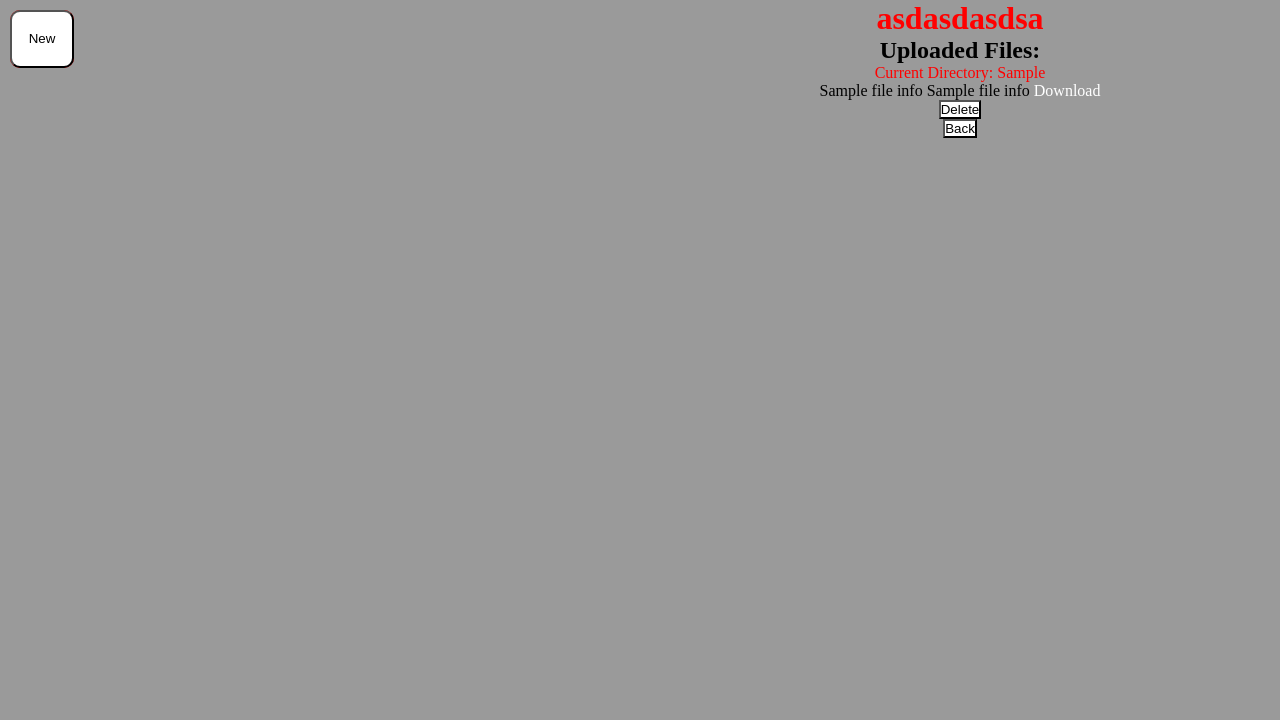
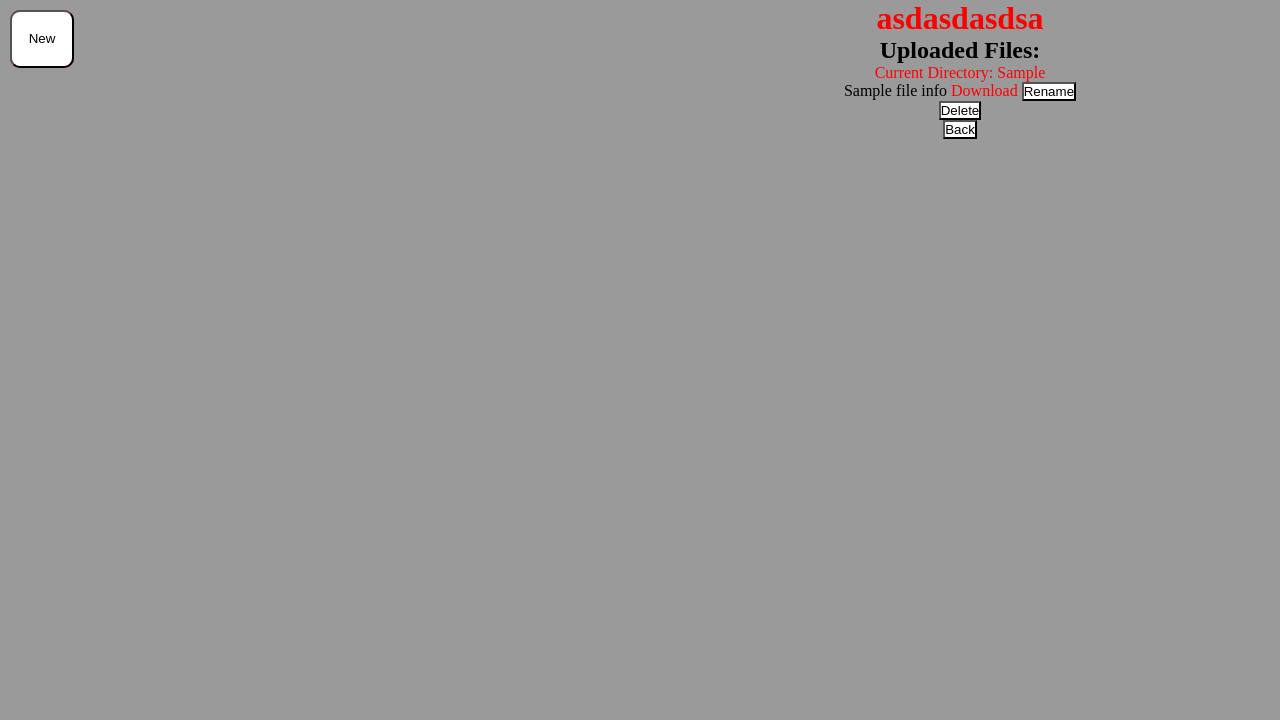
Before and after one commit to JilbertVasquez/batstateu_drive, a Django app: template templates/dashboardextend.html in a window 1280 px wide. Shown: the part 80-800 px from the top of the page. Run offline with Django 5.2, Linux system fonts and the light colour scheme; the template is opened without the code that fills it: most values are stand-ins (such as "Sample title", 1, 10 or a date in 2020).

Commit message:
rename function added

```diff
--- a/batstateu_drive/urls.py
+++ b/batstateu_drive/urls.py
@@ -31,5 +31,8 @@ urlpatterns = [
     # path('view_folder/<str:folder_name>/', views.view_folder, name='view_folder'),
     path('view_folder/<path:folder_path>/', views.view_folder, name='view_folder'),
     path('handle_create_folder/', views.handle_create_folder, name='handle_create_folder'),
+    # path('rename/', views.rename_item, name='rename_item'),
+    path('rename/file/', views.rename_file, name='rename_file'),
+    path('rename/folder/', views.rename_folder, name='rename_folder'),
 
 ]
--- a/static/dashboard.css
+++ b/static/dashboard.css
@@ -77,7 +77,8 @@ h1 {
 
 .download-section {
     width:  50%;
-    background-color: rgb(154, 154, 154);;
+    background-color: rgb(154, 154, 154);
+    /* background-color: red; */
 }
 
 button {
@@ -85,6 +86,13 @@ button {
 }
 
 ul li a {
-    color: white;
+    color: red;
     text-decoration: none;
 }
+
+.foldercreation {
+    display: none;
+    background-color: white;
+    width: 40%;
+    height: 40%;
+}
--- a/templates/basedashboard.html
+++ b/templates/basedashboard.html
@@ -23,6 +23,9 @@
                 <div class="toggle-upload-buttons">
                     <button onclick="toggleUploadButtons()">New</button>
                     {% comment %} <h1>HELLO WORLD</h1> {% endcomment %}
+                </div>
+                <div class = "foldercreation">
+                    <h1>HELLO WORLD</h1>
                 </div>
                 <div class="upload-buttons">
                     <form method="POST" enctype="multipart/form-data" id="upload-form" action="{% url 'handle_create_folder' %}">
@@ -93,10 +96,13 @@
 
                         function toggleUploadButtons() {
                             var uploadButtons = document.querySelector('.upload-buttons');
-                            if (uploadButtons.style.display === "none") {
+                            var foldercreationbutton = document.querySelector('.foldercreation');
+                            if (uploadButtons.style.display === "none" || foldercreationbutton.style.display === "none") {
                                 uploadButtons.style.display = "block";
+                                foldercreationbutton.style.display = "block";
                             } else {
                                 uploadButtons.style.display = "none";
+                                foldercreationbutton.style.display = "none";
                             }
                         }
 
@@ -111,5 +117,6 @@
         </div>
 
 
+
     </body>
     </html>
--- a/templates/dashboardextend.html
+++ b/templates/dashboardextend.html
@@ -15,16 +15,18 @@
                     <span>{{ file_info.name }}</span>
                     <!-- Add view folder link with current directory path -->
                     <a href="{% url 'view_folder' folder_path=file_info.full_path %}">View Folder</a>
+                    <button class="rename-btn-folder" data-item="{{ file_info.name }}" data-is-dir="true">Rename</button>
                 {% else %}
                     <span>{{ file_info.name }}</span>
                     <!-- Add download link -->
                     {% comment %} <a href="{% url 'download_file' file_name=file_info.name  %}">Download</a> {% endcomment %}
-                    {% comment %} <input type="hidden" name="current_directory" value="{{ file_info.full_path }}">
+                    {% comment %} <input type="hidden" name="current_directory"  value="{{ file_info.full_path }}">
                     <a href="{% url 'download_file' file_name=file_info.name %}">Download</a> {% endcomment %}
-                    <span>{{ file_info.name }}</span>
+                    {% comment %} <span>{{ file_info.name }}</span> {% endcomment %}
                     <!-- Add download link -->
                     <input type="hidden" name="current_directory" value="{{ current_directory }}">
                     <a href="#" class="download-link" data-file="{{ file_info.name }}">Download</a>
+                    <button class="rename-btn-file" data-item="{{ file_info.name }}" data-is-dir="false">Rename</button>
                     <script>
                         document.querySelectorAll('.download-link').forEach(link => {
                             link.addEventListener('click', function(event) {
@@ -52,8 +54,71 @@
 
     <!-- Back button to return to the previous display -->
     <form method="get" action="{% if parent_directory %}{% url 'view_folder' folder_path=parent_directory %}{% else %}{% url 'dashboard' %}{% endif %}">
-
         <button type="submit">Back</button>
     </form>
 
+    <!-- Floating section for renaming folder -->
+    <div class="rename-section-folder" style="display: none;">
+        <form id="rename-form-folder" method="POST" action="{% url 'rename_folder' %}">
+            {% csrf_token %}
+            <input type="hidden" name="current_directory" value="{{ current_directory }}">
+            <input type="hidden" id="rename-item-name-folder" name="item_path">
+            <input type="text" id="new-name-folder" name="new_name" placeholder="Enter new folder name">
+            <button type="submit">Rename Folder</button>
+        </form>
+    </div>
+
+    <!-- JavaScript to handle renaming for folder -->
+    <script>
+        // Toggle rename form for folder
+        document.querySelectorAll('.rename-btn-folder').forEach(btn => {
+            btn.addEventListener('click', function() {
+                const itemName = this.dataset.item;
+                const itemPath = this.parentElement.querySelector('[name="item_path"]').value;
+                const renameSectionFolder = document.querySelector('.rename-section-folder');
+                const renameSectionFile = document.querySelector('.rename-section-file');
+                if (renameSectionFolder.style.display === 'none' || renameSectionFolder.querySelector('#rename-item-name-folder').value !== itemPath) {
+                    renameSectionFolder.style.display = 'block';
+                    renameSectionFolder.querySelector('#rename-item-name-folder').value = itemPath;
+                    renameSectionFolder.querySelector('#new-name-folder').value = itemName;
+                    renameSectionFile.style.display = 'none';
+                } else {
+                    renameSectionFolder.style.display = 'none';
+                }
+            });
+        });
+    </script>
+
+    <!-- Floating section for renaming file -->
+    <div class="rename-section-file" style="display: none;">
+        <form id="rename-form-file" method="POST" action="{% url 'rename_file' %}">
+            {% csrf_token %}
+            <input type="hidden" name="current_directory" value="{{ current_directory }}">
+            <input type="hidden" id="rename-item-name-file" name="item_path">
+            <input type="text" id="new-name-file" name="new_name" placeholder="Enter new file name">
+            <button type="submit">Rename File</button>
+        </form>
+    </div>
+
+    <!-- JavaScript to handle renaming for file -->
+    <script>
+        // Toggle rename form for file
+        document.querySelectorAll('.rename-btn-file').forEach(btn => {
+            btn.addEventListener('click', function() {
+                const itemName = this.dataset.item;
+                const itemPath = this.parentElement.querySelector('[name="item_path"]').value;
+                const renameSectionFolder = document.querySelector('.rename-section-folder');
+                const renameSectionFile = document.querySelector('.rename-section-file');
+                if (renameSectionFile.style.display === 'none' || renameSectionFile.querySelector('#rename-item-name-file').value !== itemPath) {
+                    renameSectionFile.style.display = 'block';
+                    renameSectionFile.querySelector('#rename-item-name-file').value = itemPath;
+                    renameSectionFile.querySelector('#new-name-file').value = itemName;
+                    renameSectionFolder.style.display = 'none';
+                } else {
+                    renameSectionFile.style.display = 'none';
+                }
+            });
+        });
+    </script>
+
 {% endblock %}
```
Also changed, not shown: drive/views.py (+89 -0 lines), 2 other files.
